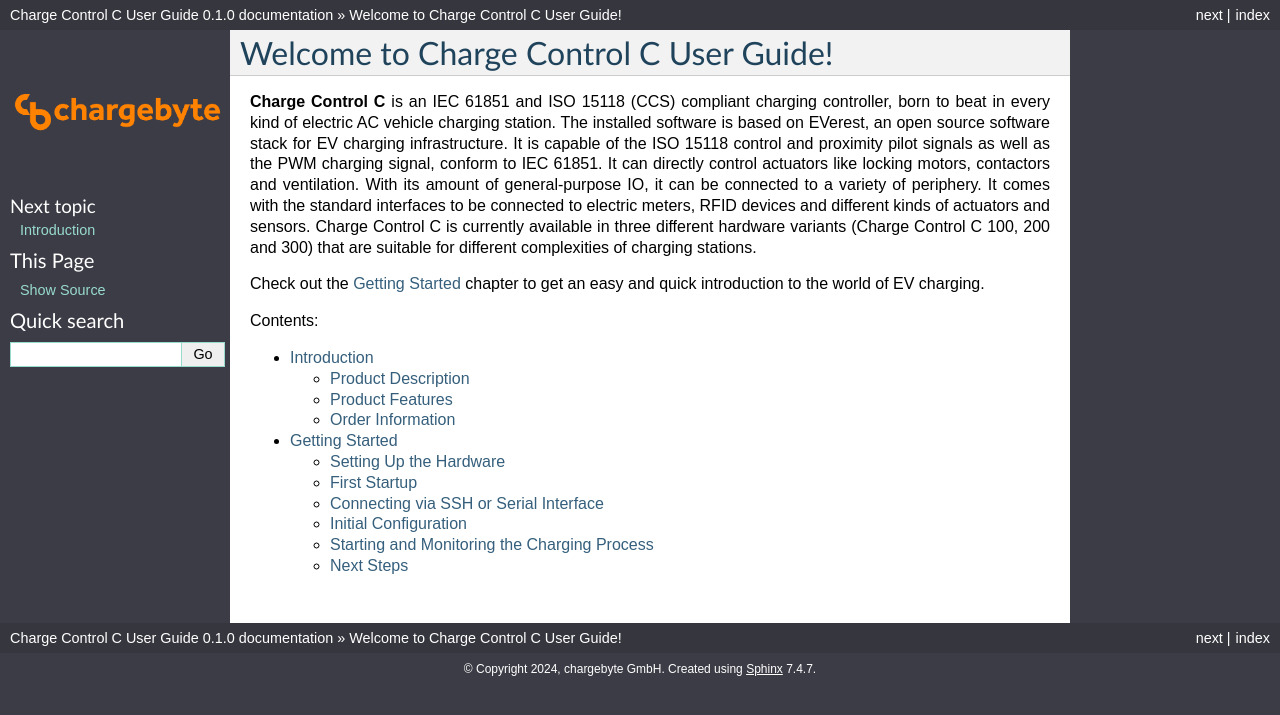
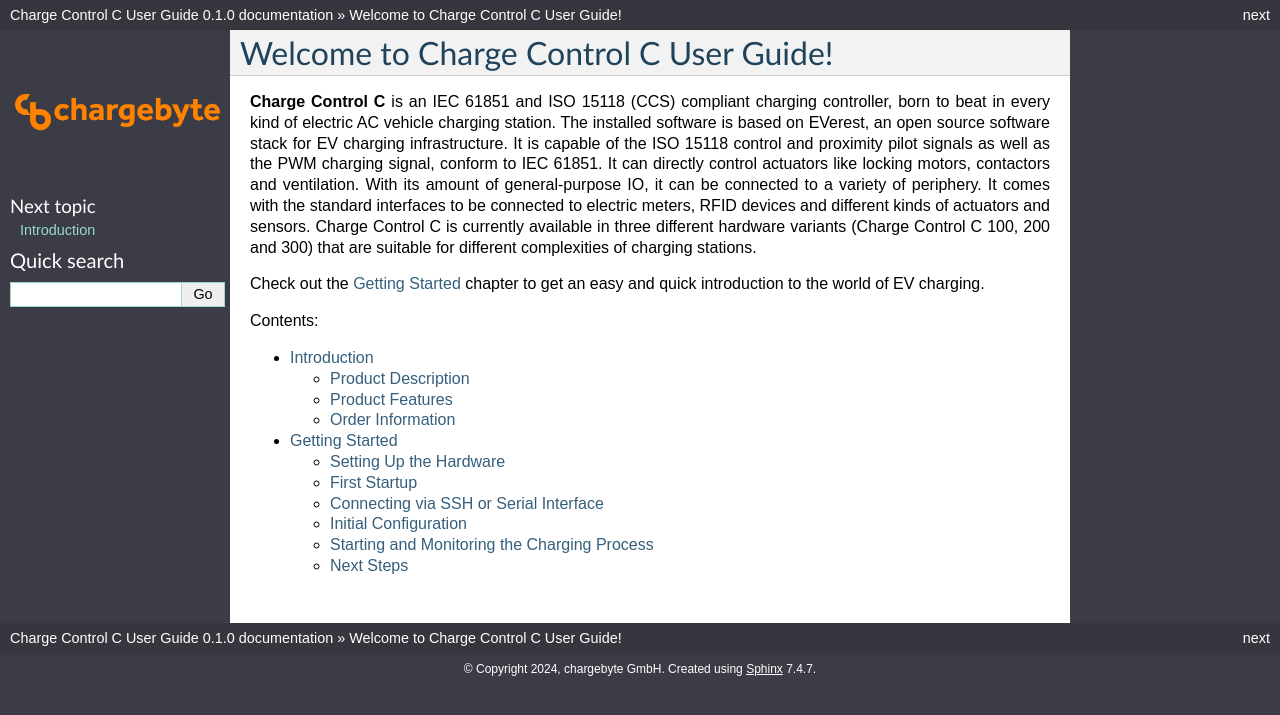
Before and after one commit to chargebyte/chargebyte-docs, a Sphinx documentation site: the page built from docs/source/index.rst, in a window 1280 px wide. Shown: the top 715 px of the page. Built offline with Sphinx 7.4.7, drawn with Linux system fonts in a browser that asks for light colours.

Commit message:
We don't need the index link located in the right upper and lower corner. This link just point to the autogenerated genindex.html from Sphinx and is empty. Furthermore we don't need the "Show source" link in the sidebar. This only shows the raw data of the current shown page (refs EVEREST-380)
Signed-off-by: Martin Lukas <martin.lukas@chargebyte.com>

```diff
--- a/docs/source/conf.py
+++ b/docs/source/conf.py
@@ -30,3 +30,9 @@
 html_css_files = [
     'css/cb_theme.css',
 ]
+
+# Disable link "index"
+html_use_index = False
+
+# Disable link "Show Source"
+html_show_sourcelink = False
```
